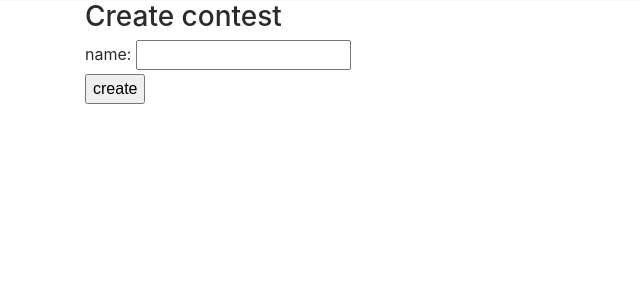
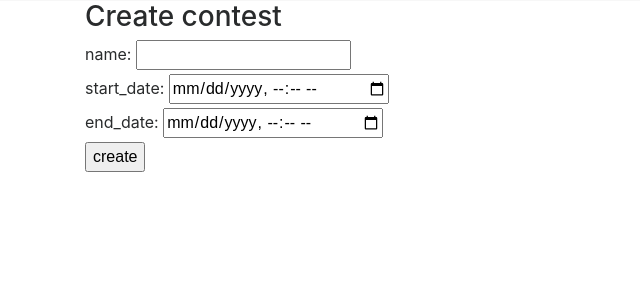
Before and after one commit to nginth/luminance, a Flask app: template luminance/templates/create_contest.html in a window 1280 px wide. Shown: the part 55-356 px from the top of the page, without its empty margins (0-640 px from the left). Run offline with Flask 2, Linux system fonts and the light colour scheme; the template is opened without the code that fills it: values that come from a table or form of the project are taken from there, others are empty; parts of the project's set-up code (start-up, migrations or seed data) failed here and were passed over; some libraries are stand-ins or nearby versions.

Commit message:
add start date and end date to Event"

```diff
--- a/luminance/forms.py
+++ b/luminance/forms.py
@@ -1,4 +1,11 @@
-from wtforms import Form, StringField, PasswordField, SubmitField, validators
+from wtforms import (
+    Form,
+    StringField,
+    PasswordField,
+    SubmitField,
+    DateTimeField,
+    validators
+)
 
 class RegistrationForm(Form):
     username = StringField('username', [validators.Length(min=1, max=25)])
@@ -12,4 +19,6 @@ class LoginForm(Form):
 
 class ContestForm(Form):
     name = StringField('name', [validators.Length(min=1, max=1024)])
+    start_date = DateTimeField('start_date', format="%Y-%m-%dT%H:%M")
+    end_date = DateTimeField('end_date', format="%Y-%m-%dT%H:%M")
     submit = SubmitField('create')
--- a/luminance/luminance.py
+++ b/luminance/luminance.py
@@ -70,6 +70,8 @@ def contest():
     if request.method == 'POST' and form.validate():
         contest = Event(name=form.name.data)
         contest.type = 'contest'
+        contest.start_date = form.start_date.data
+        contest.end_date = form.end_date.data
         contest.users.append(current_user)
         db_session.add(contest)
         db_session.commit()
--- a/luminance/templates/create_contest.html
+++ b/luminance/templates/create_contest.html
@@ -5,6 +5,8 @@
     <div>
         <form method="POST" action="/contest">
             <div>{{ form.name.label }}: {{ form.name() }}</div>
+            <div>{{ form.start_date.label }}: {{ form.start_date(type="datetime-local") }}</div>
+            <div>{{ form.end_date.label }}: {{ form.end_date(type="datetime-local") }}</div>
             <div>{{ form.submit() }}</div>
         </form>
     </div>
--- a/luminance/templates/events.html
+++ b/luminance/templates/events.html
@@ -8,6 +8,8 @@
                 <li>
                     <div>Name: {{ event.name }}</div>
                     <div>Type: {{ event.type }}</div>
+                    <div>Start Date: {{ event.start_date }}</div>
+                    <div>End Date: {{ event.end_date }}</div>
                 </li>
             {% endfor %}
         </ul>
```
Also changed, not shown: luminance/models.py (+11 -1 lines), 2 other files.
